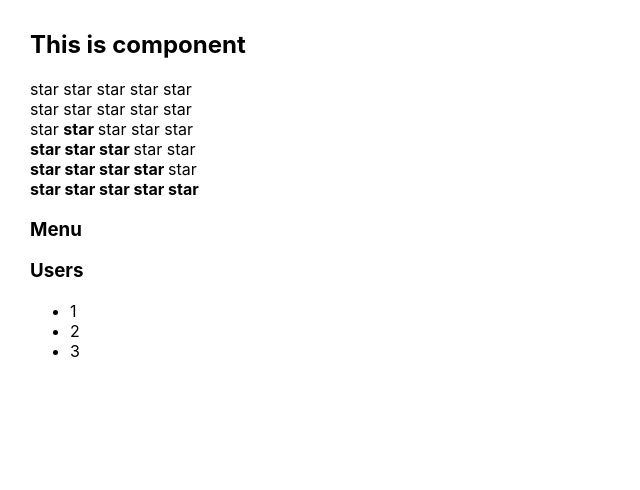
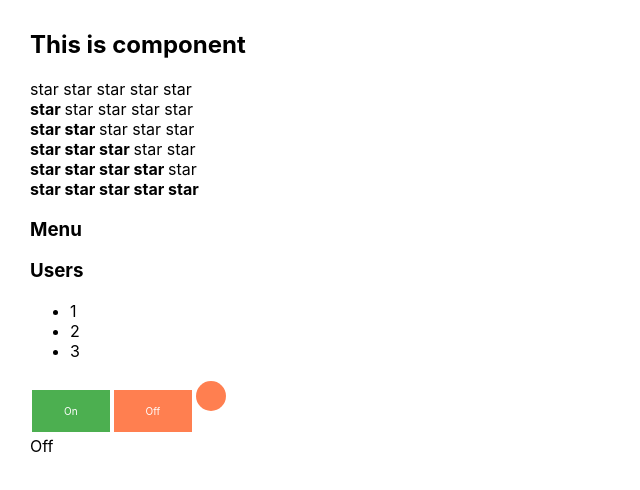
Before and after one commit to regggulus/ReactTS_shit_how_easy, a React (Create React App) app: page / in a window 1280 px wide. Shown: the top 490 px of the page, without its empty margins (0-640 px from the left). Built offline with nearby package versions, Linux system fonts and the light colour scheme.

Commit message:
component OnOff.tsx

```diff
--- a/package.json
+++ b/package.json
@@ -14,6 +14,7 @@
     "react": "^18.2.0",
     "react-dom": "^18.2.0",
     "react-scripts": "5.0.1",
+    "styled-components": "^6.1.11",
     "typescript": "^4.4.2",
     "web-vitals": "^2.1.0"
   },
@@ -62,6 +63,7 @@
     "@storybook/react": "7.0.8",
     "@storybook/react-webpack5": "7.0.8",
     "@storybook/testing-library": "0.0.14-next.2",
+    "@types/styled-components": "^5.1.34",
     "babel-plugin-named-exports-order": "0.0.2",
     "prop-types": "15.8.1",
     "storybook": "7.0.8",
--- a/src/App.tsx
+++ b/src/App.tsx
@@ -3,6 +3,7 @@ import './App.css';
 import {Accordion} from "./components/accordion/Accordion";
 import {Rating} from "./components/rating/Rating";
 import {PageTitle} from "./components/titleMain/PageTitle";
+import {OnOff} from "./onOff/OnOff";
 
 function App() {
 
@@ -17,6 +18,7 @@ function App() {
             <Rating value = {5}/>
             <Accordion title={'Menu'} collapsed={true}/>
             <Accordion title={'Users'} collapsed={false}/>
+            <OnOff onOff={true}/>
         </div>
     );
 }
--- a/src/components/rating/Rating.tsx
+++ b/src/components/rating/Rating.tsx
@@ -8,7 +8,7 @@ export type RatingType = {
 export function Rating({value}: RatingType) {
     return (
         <div>
-            <Star selected={value > 2}/>
+            <Star selected={value > 0}/>
             <Star selected={value > 1}/>
             <Star selected={value > 2}/>
             <Star selected={value > 3}/>
--- /dev/null
+++ b/src/onOff/OnOff.tsx
@@ -0,0 +1,55 @@
+import React from "react";
+import styled from 'styled-components';
+
+export type OnOffType = {
+    onOff: boolean
+    // off: boolean
+}
+const CustomButtonOn = styled.div`
+  background-color: #4CAF50;
+  color: white;
+  padding: 15px 32px;
+  text-align: center;
+  text-decoration: none;
+  display: inline-block;
+  font-size: 10px;
+  margin: 4px 2px;
+  cursor: pointer;
+`;
+const CustomButtonOff = styled.div`
+  background-color: coral;
+  color: white;
+  padding: 15px 32px;
+  text-align: center;
+  text-decoration: none;
+  display: inline-block;
+  font-size: 10px;
+  margin: 4px 2px;
+  cursor: pointer;
+`;
+const CustomIndicator = styled.div`
+  background-color: coral;
+  color: white;
+  border-radius: 50px;
+  padding: 15px 15px;
+  text-align: center;
+  text-decoration: none;
+  display: inline-block;
+  font-size: 10px;
+  margin: 4px 2px;
+  cursor: pointer;
+`;
+export function OnOff({onOff}: OnOffType) {
+    const onClickOn = () => {
+
+    }
+    return (
+        <div>
+
+            <CustomButtonOn onClick={onClickOn}>On</CustomButtonOn>
+            <CustomButtonOff>Off</CustomButtonOff>
+            <CustomIndicator></CustomIndicator>
+            <div>Off</div>
+        </div>
+    )
+}
```
Also changed, not shown: 1 other file (tests, documents, lock files or other folders).
